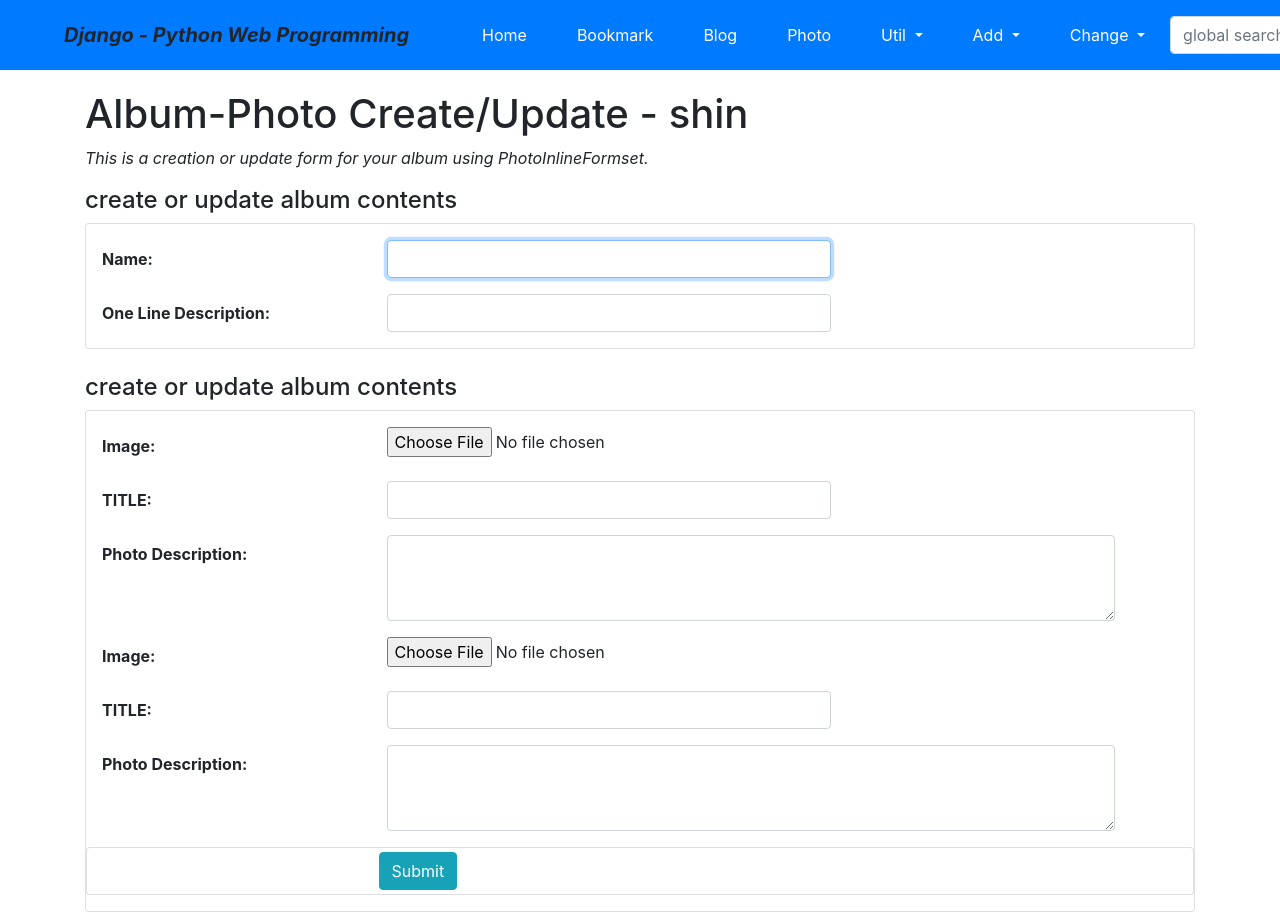
After one commit to OneOfCosmosMostWanted/django_BookMark, a Django app: page /photo/album/add/ in a window 1280 px wide. The commit adds this page. Run offline with Django 4.2, Linux system fonts and the light colour scheme; a user stored in the database is signed in; parts of the project's set-up code (start-up, migrations or seed data) failed here and were passed over; some libraries are stand-ins or nearby versions.

Commit message:
photo contents adding and changing only for users functions added

```diff
--- /dev/null
+++ b/photo/forms.py
@@ -0,0 +1,5 @@
+from django.forms import inlineformset_factory
+from photo.models import Album, Photo
+
+
+PhotoInlineFormSet = inlineformset_factory(Album, Photo, fields = ['image', 'title', 'description'], extra = 2)
--- a/photo/models.py
+++ b/photo/models.py
@@ -8,6 +8,7 @@ from photo.fields import ThumbnailImageField
 class Album(models.Model):
     name = models.CharField(max_length=30)
     description = models.CharField('One Line Description', max_length=100, blank=True)
+    owner = models.ForeignKey('auth.User', on_delete=models.CASCADE, verbose_name='OWNER', blank=True, null=True)
 
     class Meta:
         ordering = ('name',)
@@ -24,6 +25,8 @@ class Photo(models.Model):
     description = models.TextField('Photo Description', blank=True)
     image = ThumbnailImageField(upload_to='photo/%Y/%m')
     upload_dt = models.DateTimeField('Upload Date', auto_now_add=True)
+    owner = models.ForeignKey('auth.User', on_delete=models.CASCADE, verbose_name='OWNER', blank=True, null=True)
+
 
     class Meta:
         ordering = ('title',)
--- /dev/null
+++ b/photo/templates/photo/album_form.html
@@ -0,0 +1,96 @@
+{% extends "base.html" %}
+{% load widget_tweaks %}
+
+{% block title %}album_form.html{% endblock %}
+
+{% block content %}
+
+
+    <h1>Album-Photo Create/Update - {{user}}</h1>
+    <p class="font-italic">This is a creation or update form for your album using PhotoInlineFormset.</p>
+
+
+    {% if form.errors %}
+    <div class="alert alert-danger">
+        <div class="font-weight-bold">Wrong! Please correct the error(s) below.</div>
+        {{ form.errors }}
+    </div>
+    {% endif %}
+
+    {% if formset.errors %}
+    <div class="alert alert-warning">
+        <div class="font-weight-bold">Wrong! Please correct the formset error(s) below.</div>
+	{% for formerrors in formset.errors %}
+            {{ formerrors }}
+	{% endfor %}
+    </div>
+    {% endif %}
+
+    {% if form.is_multipart or formset.is_multipart %}
+    <form enctype="multipart/form-data" action="" method="post">
+    {% else %}
+    <form action="." method="post">
+    {% endif %}
+    {% csrf_token %}
+
+	<h4>create or update album contents</h4>
+
+	<fieldset class="card pt-3">
+
+
+        <div class="form-group row">
+            {{ form.name|add_label_class:"col-form-label col-sm-3 ml-3 font-weight-bold" }}
+            <div class="col-sm-5">
+                {{ form.name|add_class:"form-control"|attr:"autofocus" }}
+            </div>
+        </div>
+        <div class="form-group row">
+            {{ form.description|add_label_class:"col-form-label col-sm-3 ml-3 font-weight-bold" }}
+            <div class="col-sm-5">
+                {{ form.description|add_class:"form-control" }}
+            </div>
+        </div>
+
+    </fieldset>
+    <br>
+
+	<h4>create or update album contents</h4>
+
+	<fieldset class="card pt-3">
+
+	{{ formset.management_form }}
+	{% for form in formset %}
+	    {{ form.id }}
+	    {# form.album #}
+
+        <div class="form-group row">
+            {{ form.image|add_label_class:"col-form-label col-sm-3 ml-3 font-weight-bold" }}
+            <div class="col-sm-5">
+                {{ form.image|add_class:"form-control-file" }}
+            </div>
+        </div>
+	<div class="form-group row">
+            {{ form.title|add_label_class:"col-form-label col-sm-3 ml-3 font-weight-bold" }}
+            <div class="col-sm-5">
+                {{ form.title|add_class:"form-control" }}
+            </div>
+        </div>
+	<div class="form-group row">
+            {{ form.description|add_label_class:"col-form-label col-sm-3 ml-3 font-weight-bold" }}
+            <div class="col-sm-8">
+                {{ form.description|add_class:"form-control"|attr:"rows:3" }}
+            </div>
+        </div
+
+        <hr>
+        {% endfor %}
+
+        <div class="form-group card py-1">
+            <div class="offset-sm-3 col-sm-5">
+                <input type="submit" value="Submit" class="btn btn-info"/>
+            </div>
+        </div>
+
+    </form>
+
+{% endblock %}
--- a/photo/urls.py
+++ b/photo/urls.py
@@ -14,4 +14,21 @@ path('album/<int:pk>/', views.AlbumDV.as_view(), name='album_detail'),
 path('photo/<int:pk>/', views.PhotoDV.as_view(), name='photo_detail'),
 
 
+path('album/add/', views.AlbumPhotoCV.as_view(), name='album_add'),
+
+path('album/change/', views.AlbumChangeLV.as_view(), name='album_change'),
+
+path('album/<int:pk>/update/', views.AlbumPhotoUV.as_view(), name='album_update'),
+
+path('album/<int:pk>/delete/', views.AlbumDelV.as_view(), name='album_delete'),
+
+path('photo/add/', views.PhotoCV.as_view(), name='photo_add'),
+
+path('photo/change/', views.PhotoChangeLV.as_view(), name='photo_change'),
+
+path('photo/<int:pk>/update/', views.PhotoUV.as_view(), name='photo_update'),
+
+path('photo/<int:pk>/delete/', views.PhotoDelV.as_view(), name='photo_delete'),
+
+
 ]
--- a/photo/views.py
+++ b/photo/views.py
@@ -1,5 +1,12 @@
 from django.views.generic import ListView, DetailView
 from photo.models import Album, Photo
+
+from django.contrib.auth.mixins import LoginRequiredMixin
+from django.shortcuts import redirect
+from django.urls import reverse_lazy
+from django.views.generic import CreateView, UpdateView, DeleteView
+from mysite.views import OwnerOnlyMixin
+from photo.forms import PhotoInlineFormSet
 
 # Create your views here.
 
@@ -12,3 +19,98 @@ class AlbumDV(DetailView):
 
 class PhotoDV(DetailView):
     model = Photo
+
+
+class PhotoCV(LoginRequiredMixin, CreateView):
+    model = Photo
+    fields = ('album', 'title', 'image', 'description')
+    success_url = reverse_lazy('photo:index')
+
+    def form_valid(self, form):
+        form.instance.owner = self.request.user
+        return super().form_valid(form)
+
+class PhotoChangeLV(LoginRequiredMixin, ListView):
+    model = Photo
+    template_name = 'photo/photo_change_list.html'
+
+    def get_queryset(self):
+        return Photo.objects.filter(owner=self.request.user)
+
+class PhotoUV(OwnerOnlyMixin, UpdateView):
+    model = Photo
+    fields = ('album', 'title', 'image', 'description')
+    success_url = reverse_lazy('photo:index')
+
+class PhotoDelV(OwnerOnlyMixin, DeleteView):
+    model = Photo
+    success_url = reverse_lazy('photo:index')
+
+
+
+class AlbumChangeLV(LoginRequiredMixin, ListView):
+    model = Album
+    template_name = 'photo/album_change_list.html'
+
+    def get_queryset(self):
+        return Album.objects.filter(owner=self.request.user)
+
+class AlbumDelV(OwnerOnlyMixin, DeleteView):
+    model = Album
+    success_url = reverse_lazy('photo:index')
+
+class AlbumPhotoCV(LoginRequiredMixin, CreateView):
+    model = Album
+    fields = ('name', 'description')
+    success_url = reverse_lazy('photo:index')
+
+    def get_context_data(self, **kwargs):
+        context = super().get_context_data(**kwargs)
+        if self.request.POST:
+            context['formset'] = PhotoInlineFormSet(self.request.POST, self.request.FILES)
+        else:
+            context['formset'] = PhotoInlineFormSet()
+
+        return context
+
+
+    def form_valid(self, form):
+        form.instance.owner = self.request.user
+        context = self.get_context_data()
+        formset = context['formset']
+        for photoform in formset:
+            photoform.instance.owner = self.request.user
+        if formset.is_valid():
+            self.object = form.save()
+            formset.instance = self.object
+            fromset.save()
+            return redirect(self.get_success_url())
+        else:
+            return self.render_to_response(self.get_context_data(form=form))
+
+
+class AlbumPhotoUV(OwnerOnlyMixin, UpdateView):
+    model = Album
+    fields = ('name', 'description')
+    success_url = reverse_lazy('photo:index')
+
+    def get_context_data(self, **kwargs):
+        context = super().get_context_data(**kwargs)
+        if self.request.POST:
+            context['formset'] = PhotoInlineFormSet(self.request.POST, self.request.FILES, instance=self.object)
+        else:
+            context['formset'] = PhotoInlineFormSet(instance=self.object)
+
+        return context
+
+
+    def form_valid(self, form):
+        context = self.get_context_data()
+        formset = context['formset']
+        if formset.is_valid():
+            self.object = form.save()
+            formset.instance = self.object
+            fromset.save()
+            return redirect(self.get_success_url())
+        else:
+            return self.render_to_response(self.get_context_data(form=form))
--- a/templates/base.html
+++ b/templates/base.html
@@ -59,8 +59,8 @@
             <a class="dropdown-item" href="{% url 'bookmark:add' %}">Bookmark</a>
             <a class="dropdown-item" href="{% url 'blog:add' %}">Post</a>
             <div class="dropdown-divider"></div>
-            <a class="dropdown-item" href="">Album</a>
-            <a class="dropdown-item" href="">Photo</a>
+            <a class="dropdown-item" href="{% url 'photo:album_add' %}">Album</a>
+            <a class="dropdown-item" href="{% url 'photo:photo_add' %}">Photo</a>
           </div>
         </li>
         <li class="nav-item dropdown mx-1 btn btn-primary">
@@ -71,8 +71,8 @@
             <a class="dropdown-item" href="{% url 'bookmark:change' %}">Bookmark</a>
             <a class="dropdown-item" href="{% url 'blog:change' %}">Post</a>
             <div class="dropdown-divider"></div>
-            <a class="dropdown-item" href="">Album</a>
-            <a class="dropdown-item" href="">Photo</a>
+            <a class="dropdown-item" href="{% url 'photo:album_change' %}">Album</a>
+            <a class="dropdown-item" href="{% url 'photo:photo_change' %}">Photo</a>
           </div>
         </li>
       </ul>
```
Also changed, not shown: photo/templates/photo/album_change_list.html (added, +36 -0 lines), photo/templates/photo/album_confirm_delete.html (added, +17 -0 lines), photo/templates/photo/photo_change_list.html (added, +38 -0 lines), photo/templates/photo/photo_confirm_delete.html (added, +17 -0 lines), photo/templates/photo/photo_form.html (added, +64 -0 lines), db.sqlite3, photo/migrations/0003_album_owner_photo_owner.py (added).
